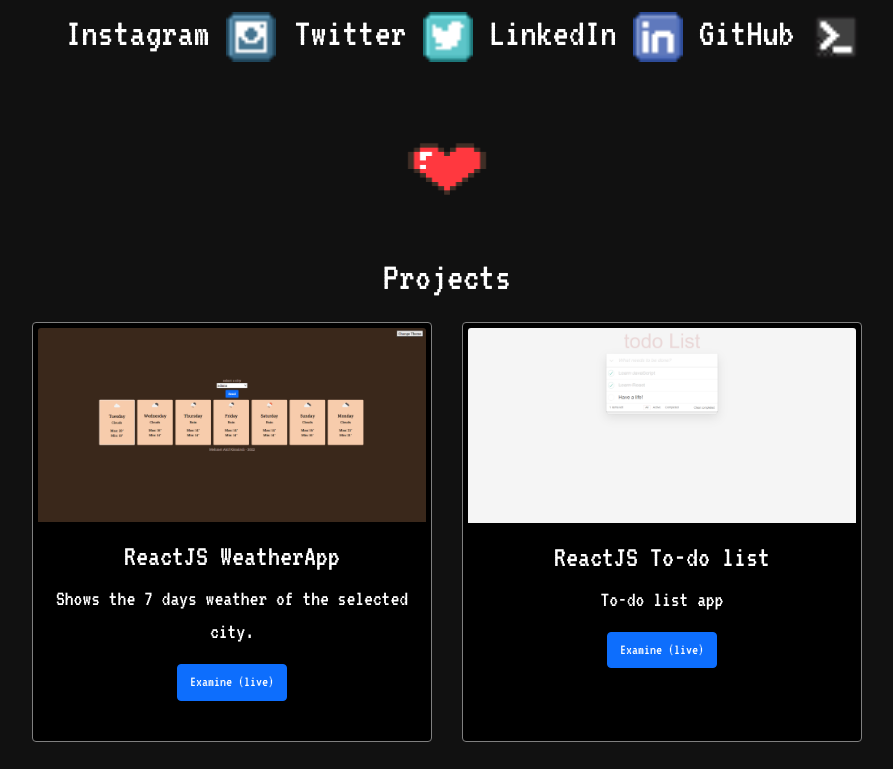
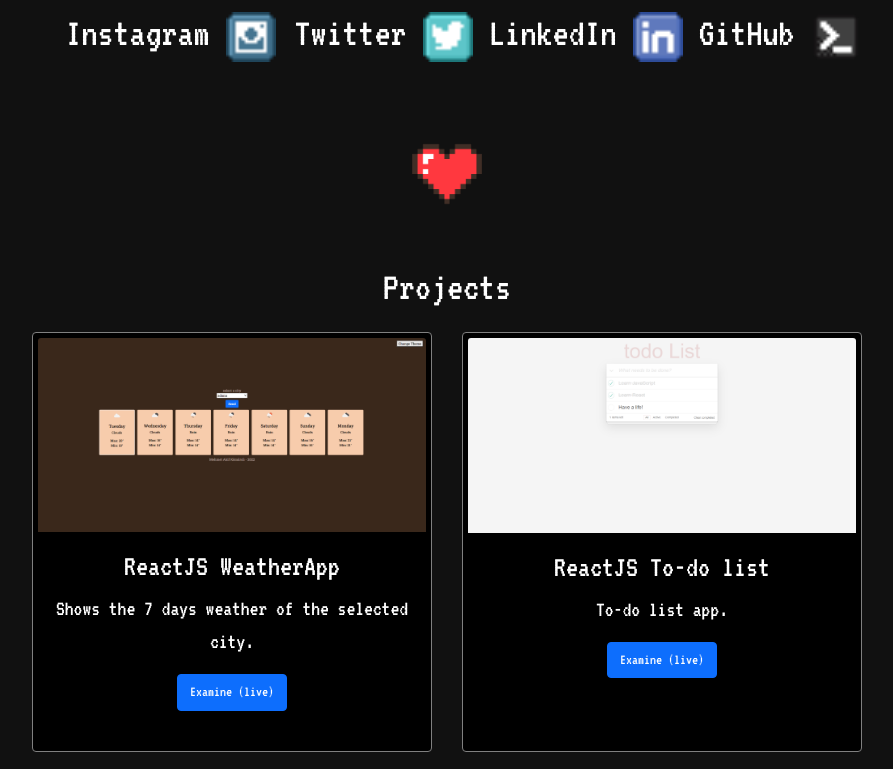
Before and after one commit to akifkomurcu/akifkomurcu.github.io, a plain HTML site: page index.html in a window 1280 px wide. Shown: the part 719-1488 px from the top of the page, without its empty margins (193-1086 px from the left). Drawn offline with nearby package versions, Linux system fonts and the light colour scheme.

Commit message:
some changes

```diff
--- a/index.html
+++ b/index.html
@@ -92,7 +92,7 @@
         <img class="card-img-top" src="./img/todo-app-react.png" alt="Card image cap">
         <div class="card-body">
           <h5 class="card-title">ReactJS To-do list</h5>
-          <p class="card-text">To-do list app </p>
+          <p class="card-text">To-do list app. </p>
           <a target="_blank" href="https://akifzsche-todo.herokuapp.com/" class="btn btn-primary">Examine (live)</a>
         </div>
       </div>
@@ -148,7 +148,7 @@
         <img class="card-img-top" src="./img/searchApp.png" alt="Card image cap">
         <div class="card-body">
           <h5 class="card-title">ReactJS Search App</h5>
-          <p class="card-text">Data search and sort app. Written without libraries</p>
+          <p class="card-text">Data search and sort app. Written without libraries.</p>
           <a target="_blank" href="https://akifkomurcu-tesodev-case.herokuapp.com/" class="btn btn-primary">Examine (live)</a>
         </div>
       </div>
@@ -169,7 +169,7 @@
     <img class="card-img-top" src="./img/source-code.png" alt="Card image cap">
     <div class="card-body">
     <h5 class="card-title">ReactJS Chat App</h5>
-    <p class="card-text">Used nodejs express in backend. Redis used as database</p>
+    <p class="card-text">Used nodejs express in backend. Redis used as database.</p>
     <a target="_blank" href="https://github.com/akifzsche/chat-app-reactjs" class="btn btn-primary">Examine (code)</a>
     </div>
     </div>
--- a/style.css
+++ b/style.css
@@ -40,6 +40,7 @@ a:hover {
 .ortala {
     display: flex;
     justify-content: center;
+
 }
 
 .main {
@@ -105,8 +106,8 @@ a:hover {
 }
 .heart{
 
-    width: 90px;
-    height: 60px;
+    width: 80px;
+    height: 70px;
     margin: 0 auto;
     margin-top: 60px;
     margin-bottom: 185px;
```
